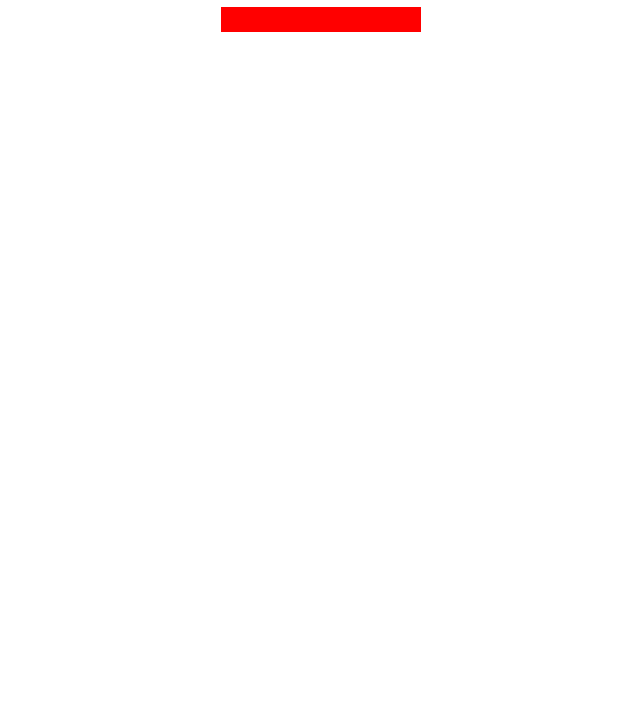
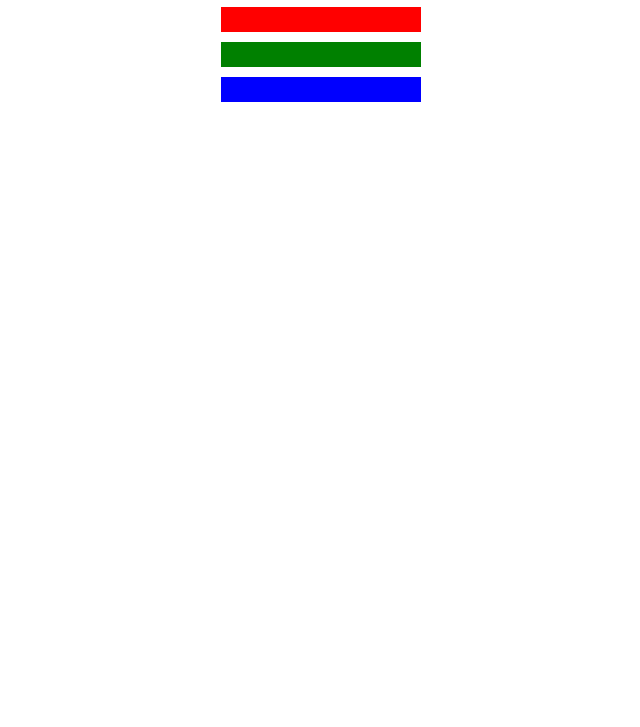
Before and after one commit to danielelli/fcc-css-markers, a plain HTML site: page index.html in a window 1280 px wide. Shown: the part 73-800 px from the top of the page, without its empty margins (319-959 px from the left). Drawn offline with Linux system fonts and the light colour scheme.

Commit message:
feat: Create two other markers

```diff
--- a/index.html
+++ b/index.html
@@ -9,7 +9,9 @@
 <body>
     <h1>CSS Color Markers</h1>
     <div class="container">
-        <div class="marker"></div>
+        <div class="marker one"></div>
+        <div class="marker two"></div>
+        <div class="marker three"></div>
     </div>
 </body>
 </html>
--- a/style.css
+++ b/style.css
@@ -5,6 +5,17 @@ h1 {
 .marker {
     width: 200px;
     height: 25px;
-    margin: auto;
+    margin: 10px auto;
+}
+
+.one {
     background-color: red;
 }
+
+.two {
+    background-color: green;
+}
+
+.three {
+    background-color: blue;
+}
```
